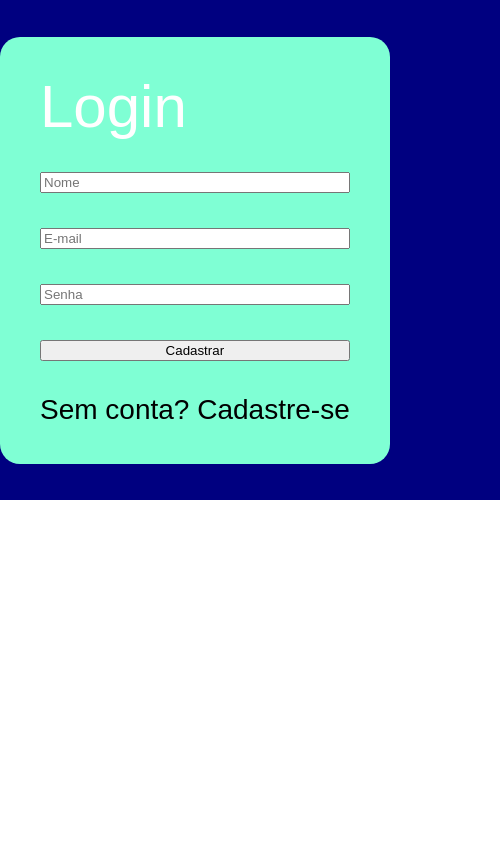
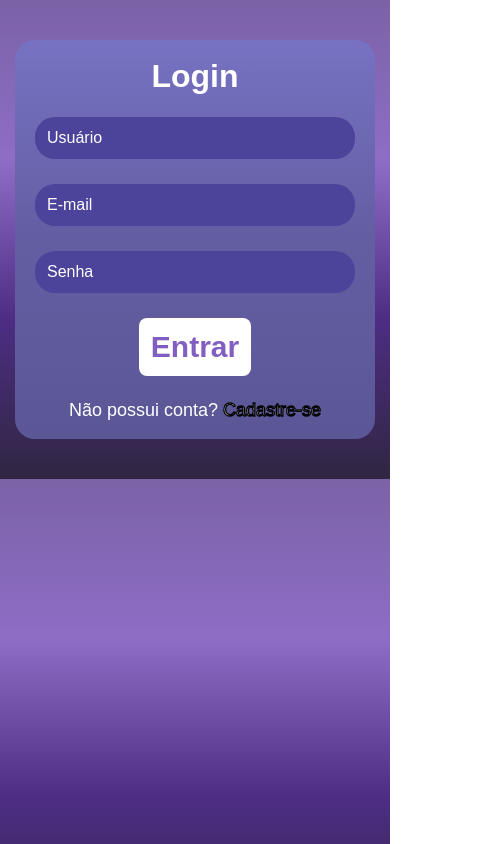
Before and after one commit to yaaasminnscotti/Thekick.com-, a React (Vite) app: page /cadastro in a window 390 px wide. Shown: the whole page, 500 px wide, since content can reach past the window. Built offline with nearby package versions, Linux system fonts and the light colour scheme; a web font is replaced by a local one.

Commit message:
Página Login, incompleta

```diff
--- a/src/pages/Cadastro/cadastro.css
+++ b/src/pages/Cadastro/cadastro.css
@@ -1,25 +1,140 @@
-.container{
+body,
+html {
+    background: linear-gradient(to bottom,
+     #7B62A7,
+     #8E6DC6,
+     #4D2D84,
+     #302641);
+     font-family: Arial, sans-serif;
+}
+
+h1 {
+    color: #fff;
+    font-size: 60px;
+    font-weight: bold;
+}
+
+form {
+    display: flex;
+    flex-direction: column;
+    gap: 35px;
+    padding: 40px;
+    border-radius: 20px;
+    background: linear-gradient(to bottom, #7772C2, #635EA2, #5B5796);
+    width: 30%;
+    align-items: center;
+}
+
+h2 {
+    font-size: 20px;
+    color: white;
+}
+
+h2 a{
+    color: white;
+    text-decoration: none;
+}
+
+.container {
     display: flex;
     align-items: center;
-    background-color: navy;
-    width: 500px;
-    height: 500px;
+    justify-content: center;
+    padding: 156px;
+    height: 100%;
+    box-sizing: border-box;
+}
 
-    h1{
-        color: #fff;
-        font-size: 60px;
+
+
+input[type="text"],
+input[type="email"],
+input[type="password"] {
+    background-color: #4C439B;
+    border: none;
+    padding: 25px;
+    border-radius: 20px;
+    color: white;
+    font-size: 16px;
+    width: 100%;
+    box-sizing: border-box;
+
+}
+
+input[type="submit"] {
+    background-color: #ffffff;
+    color: #815ec2;
+    border: none;
+    padding: 20px 60px;
+    border-radius: 8px;
+    cursor: pointer;
+    font-size: 30px;
+    font-weight: bold;
+    transition:  450ms;
+}
+
+input[type="submit"]:hover {
+    background-color: #815ec2;
+    color: white;
+    transform: scale(1.1);
+}
+
+::placeholder {
+    color: #ffffff;
+}
+
+@media (max-width: 1200px) {
+    .container {
+        padding: 120px;
     }
 
-    form{
-        display: flex;
-        flex-direction: column;
-        gap: 35px;
-        padding: 40px;
-        border-radius: 20px;
-        background-color: aquamarine;
+    form {
+        width: 50%;
+    }
+}
+
+@media (max-width: 768px) {
+    .container {
+        padding: 60px 20px;
     }
 
-    h2{
-        font-size: 28px;
+    form {
+        width: 80%;
+        padding: 30px;
+    }
+
+    h1 {
+        font-size: 40px;
+    }
+
+    h2 {
+        font-size: 22px;
+        text-align: center;
     }
 }
+
+@media (max-width: 480px) {
+    .container {
+        padding: 40px 15px;
+    }
+
+    form {
+        width: 95%;
+        padding: 20px;
+        gap: 25px;
+    }
+
+    h1 {
+        font-size: 32px;
+    }
+
+    h2 {
+        font-size: 18px;
+    }
+
+    input[type="text"],
+    input[type="email"],
+    input[type="password"],
+    input[type="submit"] {
+        padding: 12px;
+    }
+}
--- a/src/pages/Cadastro/index.jsx
+++ b/src/pages/Cadastro/index.jsx
@@ -1,18 +1,19 @@
+import { Link } from 'react-router-dom'
 import './cadastro.css'
 
 function Cadastro() {
   return (
     <div className='container'>
-      <form>
-        <h1>Login</h1>
-        <input name='nome' type="text" placeholder='Nome'/>
-        <input name='email' type="email" placeholder='E-mail'/>
-        <input name='senha' type="password" placeholder='Senha'/>
-         <input type="submit" value="Cadastrar"/>
-         <h2>Sem conta? Cadastre-se</h2>
+            <form>
+              <h1>Login</h1>
+                <input name='nome' type="text" placeholder='Usuário'/>
+                <input name='email' type="email" placeholder='E-mail'/>
+                <input name='senha' type="password" placeholder='Senha'/>
+                <input type="submit" value="Entrar"/>
+              <h2>Não possui conta? <Link>Cadastre-se</Link></h2>
+          </form>
+    </div>
 
-      </form>
-    </div>
   )
 }
 
```
